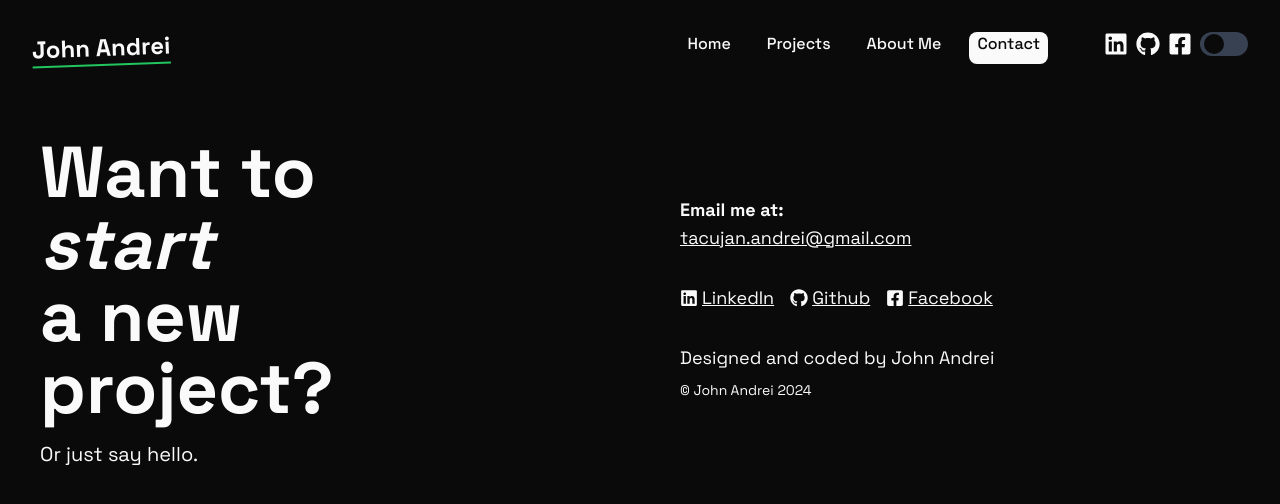
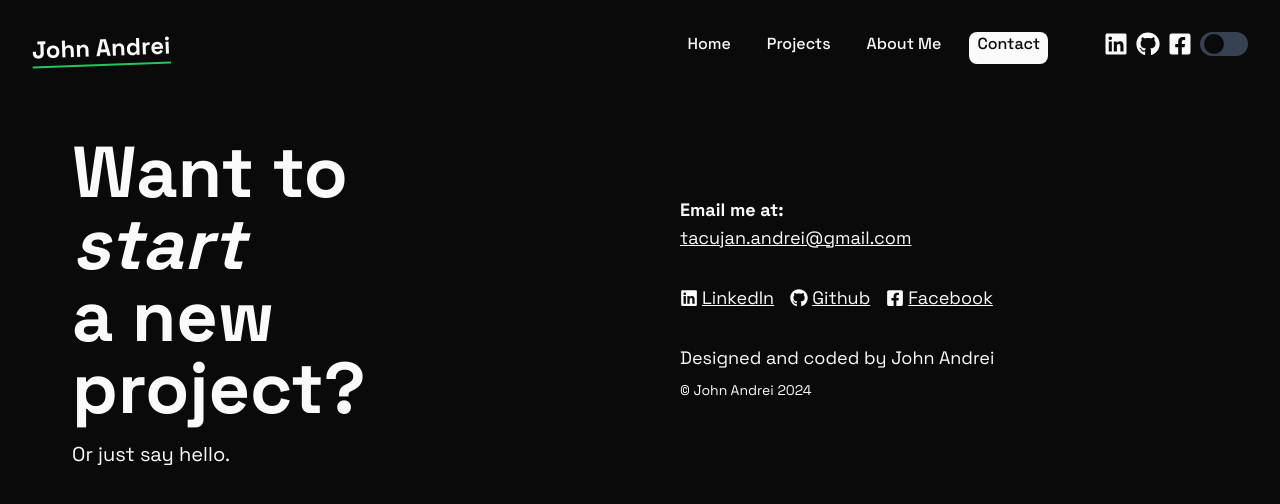
Before and after one commit to DreiDev04/nextjs-portfolio, a Next.js app: page /contact in a window 1280 px wide. Shown: the top 504 px of the page. Built offline with nearby package versions, Linux system fonts and the light colour scheme.

Commit message:
fix: layout

```diff
--- a/app/contact/page.tsx
+++ b/app/contact/page.tsx
@@ -14,7 +14,7 @@ const Contact = () => {
       initial={{ opacity: 0, y: 50 }}
       animate={contactInView ? { opacity: 1, y: 0 } : { opacity: 0, y: 50 }}
       transition={{ duration: 1 }}
-      className="flex md:flex-row flex-col bg-background"
+      className="flex md:flex-row flex-col bg-background container"
     >
       <div className="md:w-1/2 flex flex-col justify-center items-start p-10">
         <h1 className="text-7xl font-bold leading-none">
--- a/app/page.tsx
+++ b/app/page.tsx
@@ -35,8 +35,9 @@ const imageVariants = {
 
 const Home = () => {
   return (
+    <div className="grid place-items-center h-full">
       <motion.div
-      className="container flex flex-col-reverse md:flex-row justify-center md:px-14 gap-4 mt-10"
+        className="container flex flex-col-reverse md:flex-row  md:px-14 gap-4"
         variants={containerVariants}
         initial="hidden"
         animate="visible"
@@ -53,8 +54,8 @@ const Home = () => {
           </motion.div>
           <motion.p className="mt-5 md:w-2/3" variants={textVariants}>
             Based in the Philippines. I'm a NextJS/React Developer. Currently, a
-          3rd year BS Computer Science Student. Passionate in making life easier
-          through programming.
+            3rd year BS Computer Science Student. Passionate in making life
+            easier through programming.
           </motion.p>
           <motion.div className="mt-5" variants={textVariants}>
             <h1 className="text-sm font-semibold">Proficient</h1>
@@ -139,6 +140,7 @@ const Home = () => {
           </motion.div>
         </div>
       </motion.div>
+    </div>
   );
 };
 
```
Lines whose indentation alone changed are shown as unchanged.
